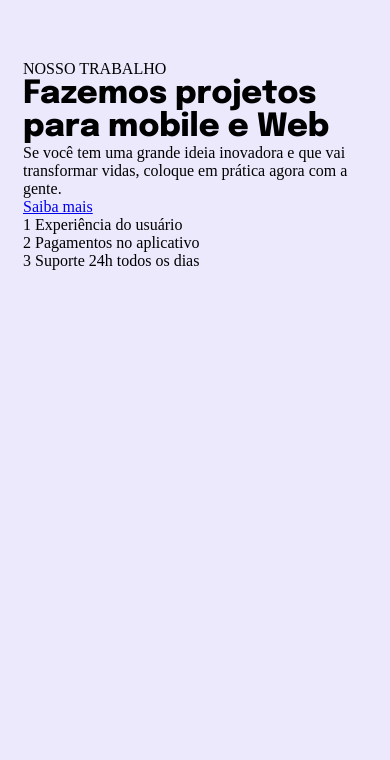
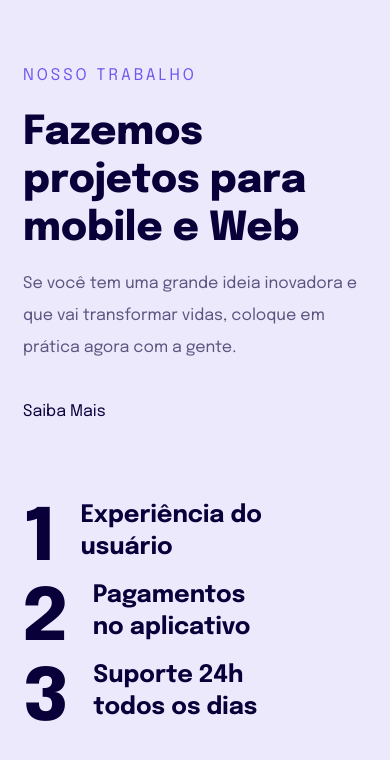
Before and after one commit to gabrielvtdev/projeto-explorer-04, a plain HTML site: page index.html in a window 390 px wide. Drawn offline with Linux system fonts and the light colour scheme.

Commit message:
end mobile-first

```diff
--- a/index.html
+++ b/index.html
@@ -6,7 +6,7 @@
     <meta charset="UTF-8" />
     <meta name="viewport" content="width=device-width, initial-scale=1.0" />
     <link
-      href="https://fonts.googleapis.com/css2?family=Epilogue:wght@800&display=swap"
+      href="https://fonts.googleapis.com/css2?family=Epilogue:wght@400;700;800&display=swap"
       rel="stylesheet"
     />
     <link rel="stylesheet" href="style.css" />
@@ -20,7 +20,7 @@
         Se você tem uma grande ideia inovadora e que vai transformar vidas,
         coloque em prática agora com a gente.
       </p>
-      <a href="#">Saiba mais</a>
+      <a href="#">Saiba Mais</a>
       <ul>
         <li><span>1</span> Experiência do usuário</li>
         <li><span>2</span> Pagamentos no aplicativo</li>
--- a/style.css
+++ b/style.css
@@ -2,6 +2,10 @@
   margin: 0;
   padding: 0;
   box-sizing: border-box;
+}
+
+:root {
+  font-size: 62.5%;
 }
 
 ul {
@@ -10,9 +14,66 @@ ul {
 
 body {
   background: #ece9fd;
-  padding: 60px 23px 66px;
+  font-family: "Epilogue", sans-serif;
+  padding: 6rem 2.3rem 6.6rem;
+  font-size: 1.6rem;
+}
+
+main {
+  max-width: 37.5rem;
+  margin: 0 auto;
+}
+
+main p:first-child {
+  color: #7158ef;
+  line-height: 3.2rem;
+  letter-spacing: 3px;
+  text-transform: uppercase;
+  margin-bottom: 1.7rem;
 }
 
 h1 {
-  font-family: "Epilogue", sans-serif;
+  font-weight: 800;
+  font-size: 4rem;
+  line-height: 4.8rem;
+  color: #090039;
+  margin-bottom: 1.5rem;
 }
+
+h1 + p {
+  color: rgba(10, 0, 57, 0.64);
+  line-height: 3.2rem;
+  margin-bottom: 3.2rem;
+}
+
+a {
+  text-decoration: none;
+  color: #090039;
+  line-height: 3.2rem;
+}
+
+a:hover {
+  color: #7158ef;
+}
+
+ul {
+  margin-top: 7.2rem;
+}
+
+ul li {
+  color: #090039;
+  font-size: 2.4rem;
+  font-weight: 700;
+  line-height: 3.2rem;
+  display: flex;
+  max-width: 25.7rem;
+  gap: 26px;
+}
+
+ul li span {
+  color: #090039;
+  font-size: 7.2rem;
+  font-weight: 800;
+  line-height: 8rem;
+  letter-spacing: -2px;
+}
```
